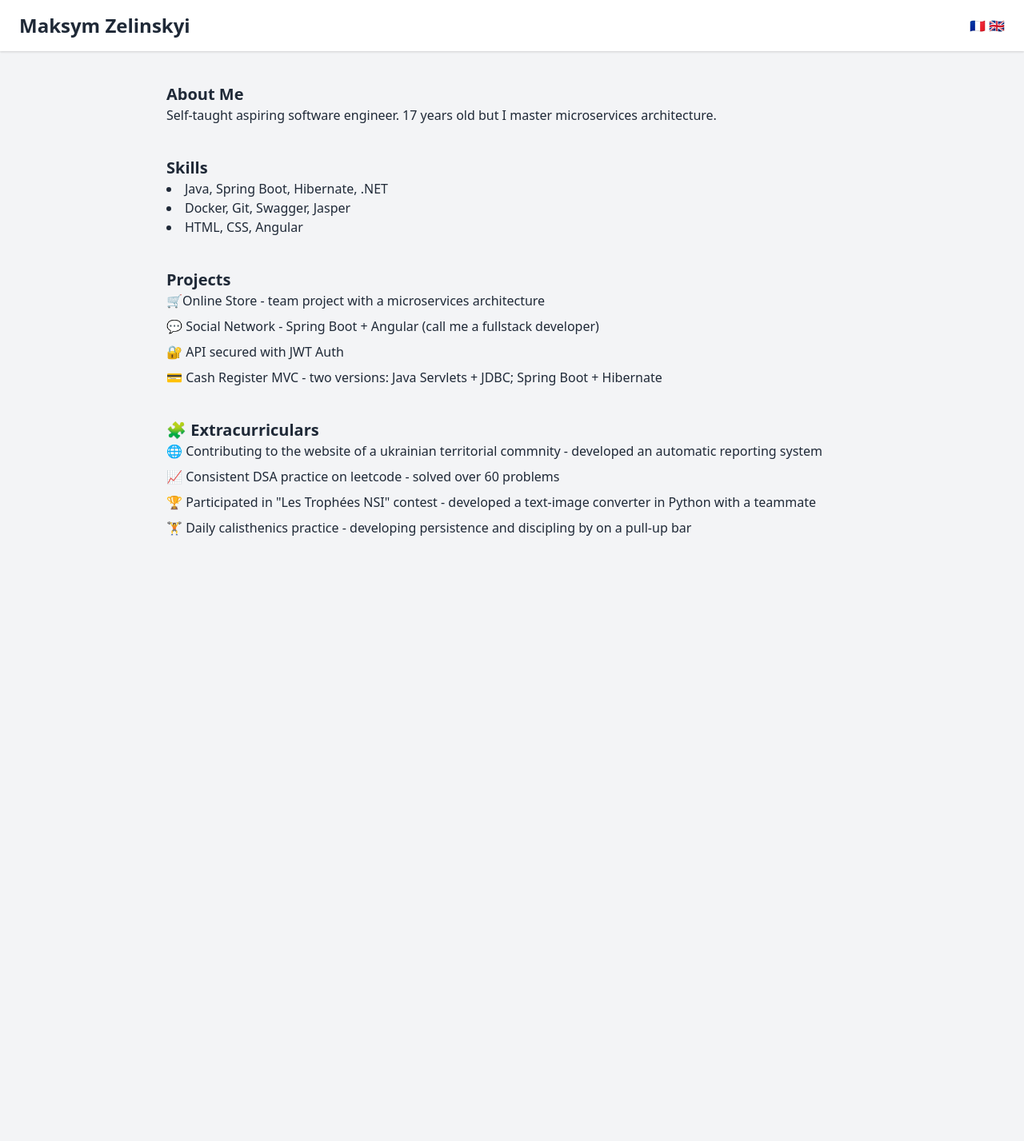
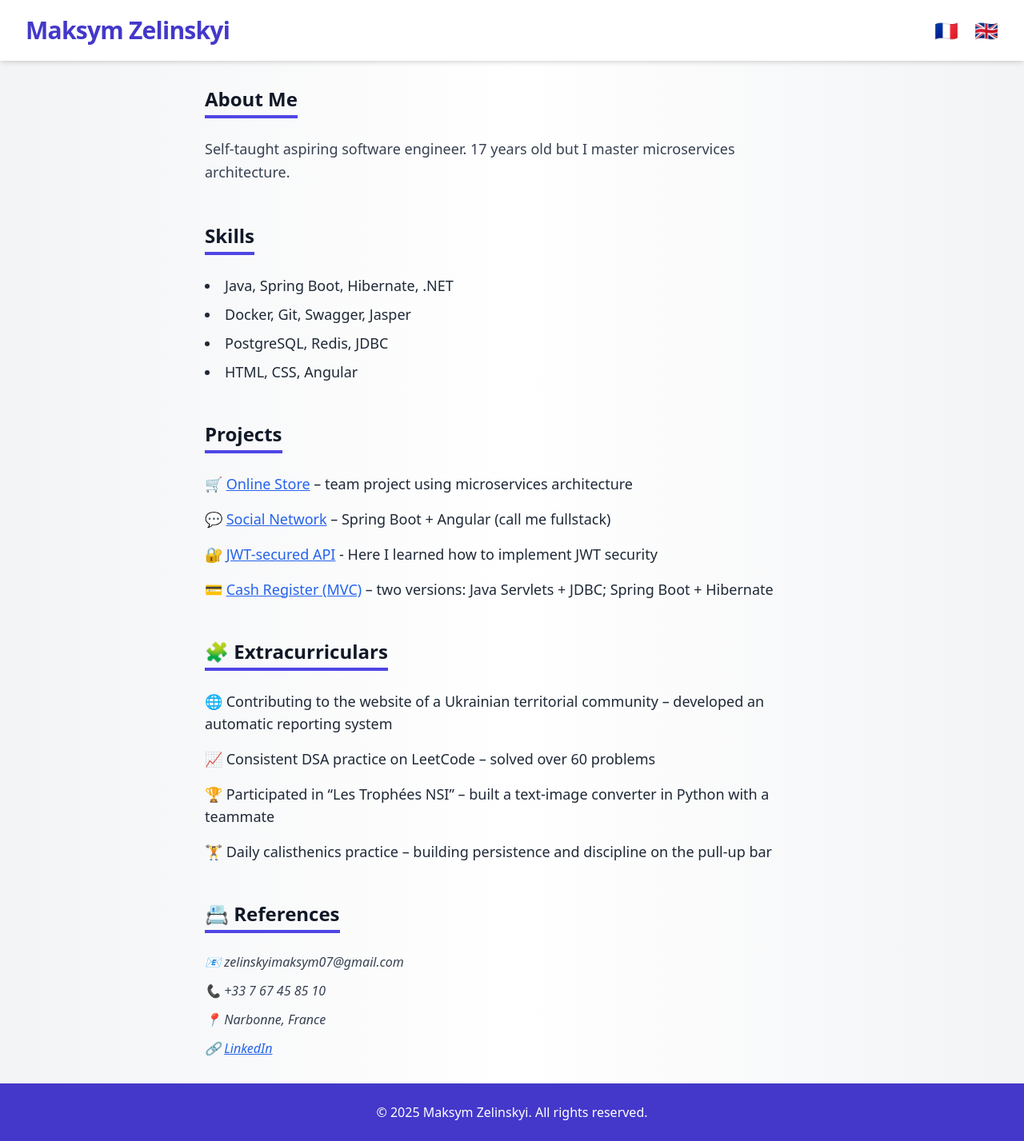
Before and after one commit to MaksymZelinskyi/MaksymZelinskyi.github.io, a plain HTML site: page index.html in a window 1280 px wide. Shown: the whole page at 80% size. Before the commit the page ends 800 px from the top, so only its background shows below. Drawn offline with nearby package versions, Linux system fonts and the light colour scheme.

Commit message:
Add references and render the page beautiful

```diff
--- a/index.html
+++ b/index.html
@@ -1,60 +1,164 @@
 <!DOCTYPE html>
 <html lang="fr">
 <head>
-	<meta charset="UTF-8"/>
-     <meta name="viewport" content="width=device-width, initial-scale=1.0" />
+  <meta charset="UTF-8" />
+  <meta name="viewport" content="width=device-width, initial-scale=1" />
   <title>Maksym Zelinskyi - CV</title>
-	<link href="https://cdn.jsdelivr.net/npm/tailwindcss@2.2.19/dist/tailwind.min.css" rel="stylesheet"/>
-     <style> .lang-btn { cursor: pointer; } </style>
+  <link
+    href="https://cdn.jsdelivr.net/npm/tailwindcss@2.2.19/dist/tailwind.min.css"
+    rel="stylesheet"
+  />
+  <style>
+    .lang-btn {
+      cursor: pointer;
+      transition: transform 0.2s ease;
+    }
+    .lang-btn:hover {
+      transform: scale(1.2);
+    }
+  </style>
   <script src="switch-language.js"></script>
 </head>
 
-<body class="bg-gray-100 text-gray-800">
-	<header class="bg-white shadow py-4 px-6 flex justify-between items-center">
-		<h1 class="text-2xl font-bold">Maksym Zelinskyi</h1>
-        <div>
-        	<span class="lang-btn text-blue-600" onclick="setLanguage('fr')">🇫🇷</span>
-            <span class="lang-btn text-blue-600" onclick="setLanguage('en')">🇬🇧</span>
-        </div>
+<body class="bg-gradient-to-r from-gray-100 via-white to-gray-100 text-gray-900 min-h-screen flex flex-col">
+  <header
+    class="bg-white shadow-md py-5 px-8 flex justify-between items-center sticky top-0 z-50"
+  >
+    <h1 class="text-3xl font-extrabold tracking-tight text-indigo-700">
+      Maksym Zelinskyi
+    </h1>
+    <nav class="space-x-4">
+      <span class="lang-btn text-2xl" onclick="setLanguage('fr')" title="Français"
+        >🇫🇷</span
+      >
+      <span class="lang-btn text-2xl" onclick="setLanguage('en')" title="English"
+        >🇬🇧</span
+      >
+    </nav>
   </header>
 
-<main class="max-w-4xl mx-auto px-4 py-10 space-y-10">
+  <main class="flex-grow max-w-5xl mx-auto p-8 space-y-12">
     <section>
-    	<h2 class="text-xl font-bold" id="title-intro">About Me</h2>
-        <p id="intro-text">
-        	Self-taugth aspiring software engineer. 17 years old but I master microservices architecure
+      <h2
+        class="text-2xl font-semibold border-b-4 border-indigo-600 inline-block pb-1 mb-6"
+        id="title-intro"
+      >
+        About Me
+      </h2>
+      <p
+        id="intro-text"
+        class="text-lg leading-relaxed max-w-3xl text-gray-700"
+      >
+        Self-taught aspiring software engineer. 17 years old but I master
+        microservices architecture.
       </p>
     </section>
+
     <section>
-   	<h2 class="text-xl font-bold" id="title-skills">Skills</h2>
-    <ul class="list-disc list-inside" id="skills-list">
+      <h2
+        class="text-2xl font-semibold border-b-4 border-indigo-600 inline-block pb-1 mb-6"
+        id="title-skills"
+      >
+        Skills
+      </h2>
+      <ul
+        class="list-disc list-inside max-w-3xl space-y-2 text-gray-800 text-lg"
+        id="skills-list"
+      >
         <li>Java, Spring Boot, Hibernate, .NET</li>
         <li>Docker, Git, Swagger, Jasper</li>
-	   <liPostgreSQL, Redis, JDBC</li>
+        <li>PostgreSQL, Redis, JDBC</li>
         <li>HTML, CSS, Angular</li>
-    </ul>
-   </section>
-   <section>
-   	<h2 class="text-xl font-bold" id="title-projects">Projects</h2>
-    <ul class="space-y-2" id="projects-list">
-    	<li>🛒 Online Store - team project with a microservices architecture</li>
-        <li>💬 Social Network - Spring Boot + Angular(call me a fullstack developer)</li>
-        <li>🔐 JWT auth API</li>
-        <li>💳 Cash Register MVC - two versions: Java Servlets + JDBC; Spring Boot + Hibernate</li>
       </ul>
     </section>
 
     <section>
-   	<h2 class="text-xl font-bold" id="title-extracurriculars">🧩 Extracurriculars</h2>
-    <ul class="space-y-2" id="projects-list">
-    	<li>🌐 Contributing to the website of a ukrainian territorial commnity - developed an automatic reporting system</li>
-        <li>📈 Consistent DSA practice on leetcode - solved over 60 problems</li>
-        <li>🏆 Participated in "Les Trophées NSI" contest - developed a text-image converter in Python with a teammate</li>
-        <li>🏋️ Daily calisthenics practice - developing persistence and discipling by on a pull-up bar</li>
+      <h2
+        class="text-2xl font-semibold border-b-4 border-indigo-600 inline-block pb-1 mb-6"
+        id="title-projects"
+      >
+        Projects
+      </h2>
+      <ul
+        class="max-w-3xl space-y-4 text-gray-800 text-lg"
+        id="projects-list"
+      >
+        <li class="flex items-center space-x-3">
+          <span class="text-indigo-600 text-xl">🛒</span>
+          <span>Online Store - team project with a microservices architecture</span>
+        </li>
+        <li class="flex items-center space-x-3">
+          <span class="text-indigo-600 text-xl">💬</span>
+          <span>Social Network - Spring Boot + Angular (call me a fullstack developer)</span>
+        </li>
+        <li class="flex items-center space-x-3">
+          <span class="text-indigo-600 text-xl">🔐</span>
+          <span>JWT auth API</span>
+        </li>
+        <li class="flex items-center space-x-3">
+          <span class="text-indigo-600 text-xl">💳</span>
+          <span>Cash Register MVC - two versions: Java Servlets + JDBC; Spring Boot + Hibernate</span>
+        </li>
       </ul>
     </section>
 
+    <section>
+      <h2
+        class="text-2xl font-semibold border-b-4 border-indigo-600 inline-block pb-1 mb-6"
+        id="title-extracurriculars"
+      >
+        🧩 Extracurriculars
+      </h2>
+      <ul
+        class="max-w-3xl space-y-4 text-gray-800 text-lg"
+        id="extracurriculars-list"
+      >
+        <li class="flex items-center space-x-3">
+          <span class="text-indigo-600 text-xl">🌐</span>
+          <span
+            >Contributing to the website of a Ukrainian territorial community -
+            developed an automatic reporting system</span
+          >
+        </li>
+        <li class="flex items-center space-x-3">
+          <span class="text-indigo-600 text-xl">📈</span>
+          <span>Consistent DSA practice on leetcode - solved over 60 problems</span>
+        </li>
+        <li class="flex items-center space-x-3">
+          <span class="text-indigo-600 text-xl">🏆</span>
+          <span
+            >Participated in "Les Trophées NSI" contest - developed a
+            text-image converter in Python with a teammate</span
+          >
+        </li>
+        <li class="flex items-center space-x-3">
+          <span class="text-indigo-600 text-xl">🏋️</span>
+          <span
+            >Daily calisthenics practice - developing persistence and discipline
+            on a pull-up bar</span
+          >
+        </li>
+      </ul>
+    </section>
+
+    <section>
+      <h2
+        class="text-2xl font-semibold border-b-4 border-indigo-600 inline-block pb-1 mb-6"
+        id="title-references"
+      >
+        References
+      </h2>
+      <ul
+        class="max-w-3xl space-y-3 text-gray-700 italic"
+        id="references-list"
+      >
+        <!-- References will be loaded here dynamically -->
+      </ul>
+    </section>
   </main>
 
+  <footer class="bg-indigo-700 text-white py-6 mt-auto text-center font-medium">
+    © 2025 Maksym Zelinskyi. All rights reserved.
+  </footer>
 </body>
 </html>
--- a/switch-language.js
+++ b/switch-language.js
@@ -6,15 +6,15 @@ const translations = {
     "skills-list": `
        <li>Java, Spring Boot, Hibernate, .NET</li>
        <li>Docker, Git, Swagger, Jasper</li>
-	  <liPostgreSQL, Redis, JDBC</li>
+	  <li>PostgreSQL, Redis, JDBC</li>
        <li>HTML, CSS, Angular</li>
     `,
     "title-projects": "Projets",
     "projects-list": `
-      <li>🛒 Boutique en ligne – projet en équipe en architecture microservices</li>
-      <li>💬 Réseau social – Spring Boot + Angular (appelez-moi fullstack)</li>
-      <li>🔐 API sécurisée avec authentification JWT</li>
-      <li>💳 Caisse en MVC – deux versions : Java Servlets + JDBC ; Spring Boot + Hibernate</li>
+  <li>🛒 <a href="https://github.com/Hennadiii/Online-Store-562team" target="_blank" class="text-blue-600 underline">Boutique en ligne</a> – projet en équipe en architecture microservices</li>
+  <li>💬 <a href="https://github.com/MaksymZelinskyi/my_social_media" target="_blank" class="text-blue-600 underline">Réseau social</a> – Spring Boot + Angular (appelez-moi fullstack)</li>
+  <li>🔐 <a href="https://github.com/MaksymZelinskyi/jwt-demo" target="_blank" class="text-blue-600 underline">API sécurisée avec JWT Auth</a> - Ici j'ai appris à mettre en place la sécurité JWT</li>
+  <li>💳 <a href="https://github.com/MaksymZelinskyi/cash-register_spring" target="_blank" class="text-blue-600 underline">Caisse en MVC</a> – deux versions : Java Servlets + JDBC ; Spring Boot + Hibernate</li>
     `,
     "title-extracurriculars": "🧩 Activités extra-scolaires",
     "extracurriculars-list": `
@@ -22,6 +22,13 @@ const translations = {
       <li>📈 Entraînement régulier en DSA sur LeetCode – plus de 60 problèmes résolus</li>
       <li>🏆 Participation au concours “Les Trophées NSI” – convertisseur texte-image en Python (projet en binôme)</li>
       <li>🏋️ Pratique quotidienne de calisthénics – persévérance et discipline grâce à la barre de traction</li>
+    `,
+"title-references": "📇 Références",
+    "references-list": `
+      <li>📧 zelinskyimaksym07@gmail.com</li>
+      <li>📞 +33 7 67 45 85 10</li>
+      <li>📍 Narbonne, France</li>
+      <li>🔗 <a href=\"https://www.linkedin.com/in/maksym-zelinskyi-7943a2312/\" target=\"_blank\" class=\"text-blue-600 underline\">LinkedIn</a></li>
     `
   },
 
@@ -32,22 +39,30 @@ const translations = {
     "skills-list": `
        <li>Java, Spring Boot, Hibernate, .NET</li>
        <li>Docker, Git, Swagger, Jasper</li>
-	  <liPostgreSQL, Redis, JDBC</li>
+	  <li>PostgreSQL, Redis, JDBC</li>
        <li>HTML, CSS, Angular</li>
     `,
     "title-projects": "Projects",
     "projects-list": `
-      <li>🛒Online Store - team project with a microservices architecture</li>
-      <li>💬 Social Network - Spring Boot + Angular (call me a fullstack developer)</li>
-      <li>🔐 API secured with JWT Auth</li>
-      <li>💳 Cash Register MVC - two versions: Java Servlets + JDBC; Spring Boot + Hibernate</li>
-    `,
+  <li>🛒 <a href="https://github.com/Hennadiii/Online-Store-562team" target="_blank" class="text-blue-600 underline">Online Store</a> – team project using microservices architecture</li>
+<li>💬 <a href="https://github.com/MaksymZelinskyi/my_social-media" target="_blank" class="text-blue-600 underline">Social Network</a> – Spring Boot + Angular (call me fullstack)</li>
+<li>🔐 <a href="https://github.com/MaksymZelinskyi/jwt-demo" target="_blank" class="text-blue-600 underline">JWT-secured API</a> - Here I learned how to implement JWT security</li>
+<li>💳 <a href="https://github.com/MaksymZelinskyi/cash-register_spring" target="_blank" class="text-blue-600 underline">Cash Register (MVC)</a> – two versions: Java Servlets + JDBC; Spring Boot + Hibernate</li>
+
+`,
     "title-extracurriculars": "🧩 Extracurriculars",
     "extracurriculars-list": `
       <li>🌐 Contributing to the website of a Ukrainian territorial community – developed an automatic reporting system</li>
       <li>📈 Consistent DSA practice on LeetCode – solved over 60 problems</li>
       <li>🏆 Participated in “Les Trophées NSI” – built a text-image converter in Python with a teammate</li>
       <li>🏋️ Daily calisthenics practice – building persistence and discipline on the pull-up bar</li>
+    `,
+"title-references": "📇 References",
+    "references-list": `
+      <li>📧 zelinskyimaksym07@gmail.com</li>
+      <li>📞 +33 7 67 45 85 10</li>
+      <li>📍 Narbonne, France</li>
+      <li>🔗 <a href=\"https://www.linkedin.com/in/maksym-zelinskyi-7943a2312/\" target=\"_blank\" class=\"text-blue-600 underline\">LinkedIn</a></li>
     `
   }
 };
```
Lines whose indentation alone changed are shown as unchanged.
